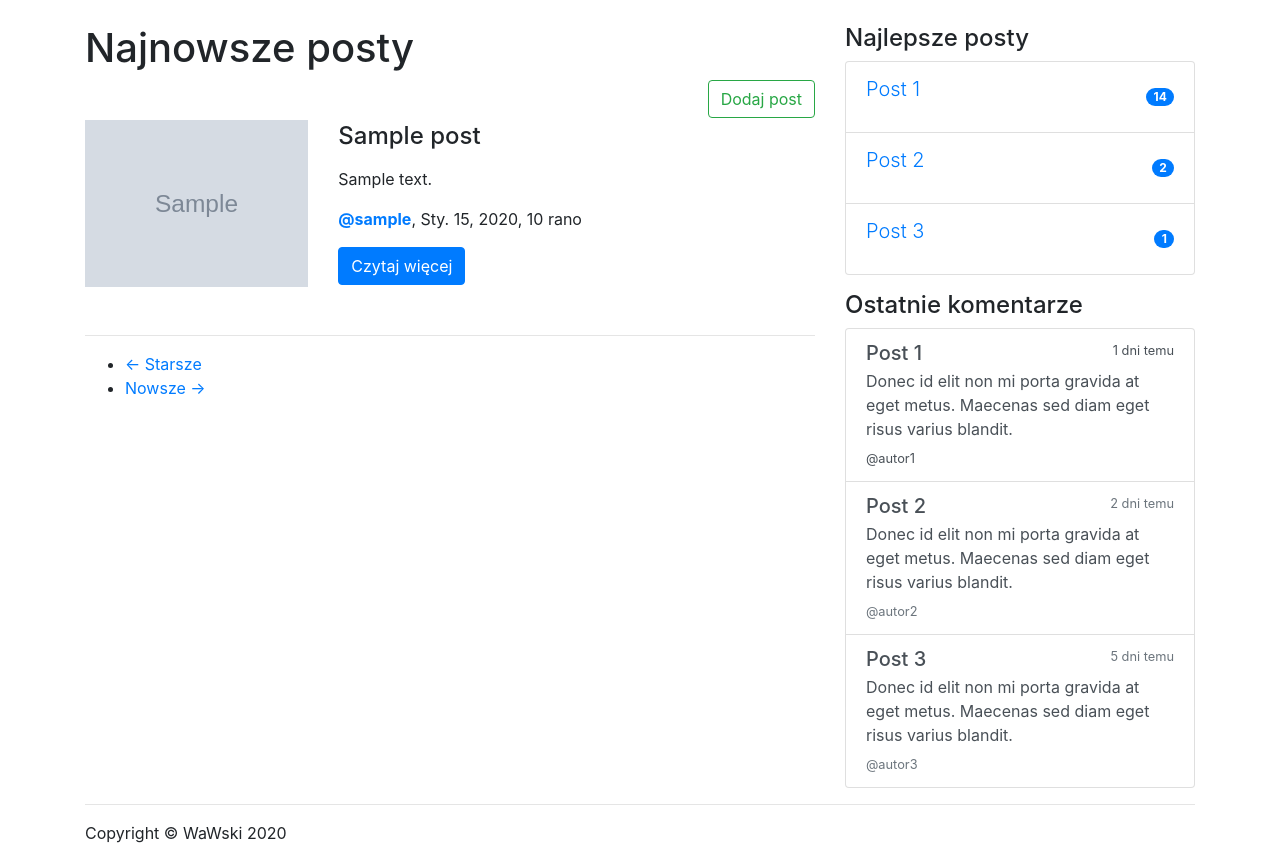
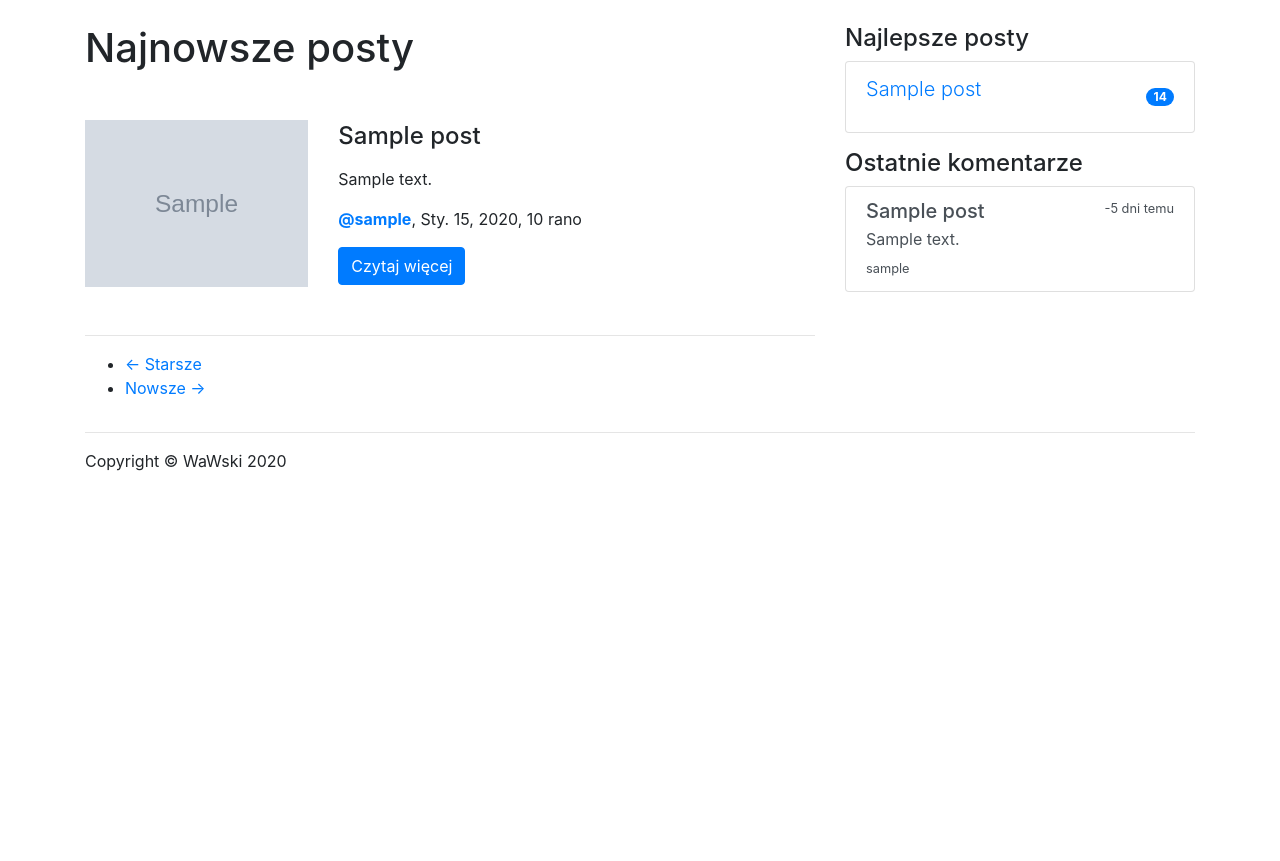
Before and after one commit to sebastiankluwa/Blog_ZPO, a Django app: page / in a window 1280 px wide. Shown: the part 56-917 px from the top of the page. After the commit the page ends 527 px from the top, so only its background shows below. Run offline with Django 3.2, Linux system fonts and the light colour scheme; tables that the repository leaves empty hold one stand-in row (values such as "Sample post"); grey boxes marked "Sample" are stand-in pictures.

Commit message:
viewing comments, most commented posts, latest comments

```diff
--- a/blog_app/models.py
+++ b/blog_app/models.py
@@ -3,6 +3,7 @@ from django.template.defaultfilters import slugify
 from django.contrib.auth.models import User
 from django.utils import timezone
 from django.urls import reverse
+from datetime import datetime
 
 
 class Post(models.Model):
@@ -19,7 +20,6 @@ class Post(models.Model):
     created = models.DateTimeField(auto_now_add=True)
     updated = models.DateTimeField(auto_now=True)
     status = models.CharField(max_length=10, choices=STATUS_CHOICES, default='draft')
-    objects = models.Manager()
 
     class Meta:
         ordering = ('-publish',)
@@ -52,3 +52,15 @@ class Comment(models.Model):
 
     def __str__(self):
         return 'Komentarz dodany przez dla posta {}'.format(self.post)
+
+    def get_date(self):
+        time = datetime.now()
+        if self.created.day == time.day:
+            return str(time.hour - self.created.hour) + " godzin temu"
+        else:
+            if self.created.month == time.month:
+                return str(time.day - self.created.day) + " dni temu"
+            else:
+                if self.created.year == time.year:
+                    return str(time.month - self.created.month) + " miesięcy temu"
+        return self.created
--- a/blog_app/templates/index.html
+++ b/blog_app/templates/index.html
@@ -1,3 +1,4 @@
+{% load blog_tags%}
 <!doctype html>
 <html lang="en">
   <head>
@@ -24,7 +25,7 @@
   <div class="collapse navbar-collapse" id="navbarTogglerDemo03">
     <ul class="justify-content-center nav navbar-nav mr-auto mt-2 mt-lg-0">
       <li class="nav-item active">
-        <a class="nav-link" href="{% url 'blog_app:post_list' %}">Strona główna <span class="sr-only">(current)</span></a>
+        <a class="nav-link" href="#">Strona główna <span class="sr-only">(current)</span></a>
       </li>
       <li class="nav-item">
         <a class="nav-link" href="#">Użytkownicy</a>
@@ -56,7 +57,6 @@
                 <h1 class="page-header">
                     Najnowsze posty
                 </h1>
-                <a class="ml-sm-2 btn btn-outline-success float-right" href="{% url 'blog_app:post_add' %}">Dodaj post <span class="sr-only">(current)</span></a>
                 {% for post in obj %}
 
                   <!-- First Blog Post -->
@@ -112,48 +112,20 @@
                 <div class="column-fluid">
                     <h4>Najlepsze posty</h4>
                     <ul class="list-group">
-                        <li class="list-group-item d-flex justify-content-between align-items-center">
-                            <p class="lead"><a href="#">Post 1</a></p>
+                        {% get_most_commented_posts as most_commented_posts%}
+                        {% for post in most_commented_posts %}
+                          <li class="list-group-item d-flex justify-content-between align-items-center">
+                            <p class="lead"><a href="{{ post.get_absolute_url }}">{{post.title}}</a></p>
                           <span class="badge badge-primary badge-pill">14</span>
-                        </li>
-                        <li class="list-group-item d-flex justify-content-between align-items-center">
-                            <p class="lead"><a href="#">Post 2</a></p>
-                          <span class="badge badge-primary badge-pill">2</span>
-                        </li>
-                        <li class="list-group-item d-flex justify-content-between align-items-center">
-                            <p class="lead"><a href="#">Post 3</a></p>
-                          <span class="badge badge-primary badge-pill">1</span>
-                        </li>
+                          </li>
+                        {% endfor %}
                     </ul>
                 </div>
 
                 <div class="column-fluid mt-3">
                     <h4>Ostatnie komentarze</h4>
                     <div class="list-group">
-                        <a href="#" class="list-group-item list-group-item-action">
-                          <div class="d-flex w-100 justify-content-between">
-                            <h5 class="mb-1">Post 1</h5>
-                            <small>1 dni temu</small>
-                          </div>
-                          <p class="mb-1">Donec id elit non mi porta gravida at eget metus. Maecenas sed diam eget risus varius blandit.</p>
-                          <small>@autor1</small>
-                        </a>
-                        <a href="#" class="list-group-item list-group-item-action">
-                          <div class="d-flex w-100 justify-content-between">
-                            <h5 class="mb-1">Post 2</h5>
-                            <small class="text-muted">2 dni temu</small>
-                          </div>
-                          <p class="mb-1">Donec id elit non mi porta gravida at eget metus. Maecenas sed diam eget risus varius blandit.</p>
-                          <small class="text-muted">@autor2</small>
-                        </a>
-                        <a href="#" class="list-group-item list-group-item-action">
-                          <div class="d-flex w-100 justify-content-between">
-                            <h5 class="mb-1">Post 3</h5>
-                            <small class="text-muted">5 dni temu</small>
-                          </div>
-                          <p class="mb-1">Donec id elit non mi porta gravida at eget metus. Maecenas sed diam eget risus varius blandit.</p>
-                          <small class="text-muted">@autor3</small>
-                        </a>
+                    {% show_latest_comments 3 %}
                       </div>
                 </div>
 
--- /dev/null
+++ b/blog_app/templates/lastest_comments.html
@@ -0,0 +1,10 @@
+{% for comment in latest_comments %}
+    <a href="{{ comment.post.get_absolute_url }}" class="list-group-item list-group-item-action">
+        <div class="d-flex w-100 justify-content-between">
+        <h5 class="mb-1">{{comment.post.title}}</h5>
+        <small>{{comment.get_date}}</small>
+        </div>
+        <p class="mb-1">{{comment.body|truncatechars:30}}</p>
+        <small>{{comment.author}}</small>
+    </a>
+{% endfor %}
--- /dev/null
+++ b/blog_app/templatetags/blog_tags.py
@@ -0,0 +1,25 @@
+from django import template
+from django.db.models import Count
+# from django.utils.safestring import mark_safe
+# import markdown
+
+register = template.Library()
+
+from ..models import Post, Comment
+
+@register.simple_tag
+def total_posts():
+    return Post.published.count()
+
+@register.inclusion_tag('./lastest_comments.html')
+def show_latest_comments(count=5):
+    latest_comments = Comment.objects.order_by('-created')[:count]
+    return {'latest_comments': latest_comments}
+
+@register.simple_tag
+def get_most_commented_posts(count=5):
+    return Post.objects.annotate(total_comments=Count('comment')).order_by('-total_comments')[:count]
+
+# @register.filter(name='markdown')
+# def markdown_format(text):
+#     return mark_safe(markdown.markdown(text))
--- a/blog_app/views.py
+++ b/blog_app/views.py
@@ -1,6 +1,7 @@
 from django.shortcuts import render, get_object_or_404
 from django.views.generic import ListView, DetailView, CreateView
 from .models import Post, Comment
+from user_app.models import Profile
 
 
 class PostListView(ListView):
@@ -13,6 +14,12 @@ class PostDetailView(DetailView):
     model = Post
     template_name = 'post.html'
     context_object_name = 'obj'
+    def get_context_data(self, **kwargs):
+        context = super().get_context_data(**kwargs)
+        context["comments_list"] = Comment.objects.all()
+
+        return context
+
 
 
 class PostCreateView(CreateView):
```
Also changed, not shown: blog_app/templates/post.html (+9 -32 lines), blog_app/migrations/0003_auto_20210123_0736.py (added), user_app/migrations/0003_auto_20210123_0736.py (added).
